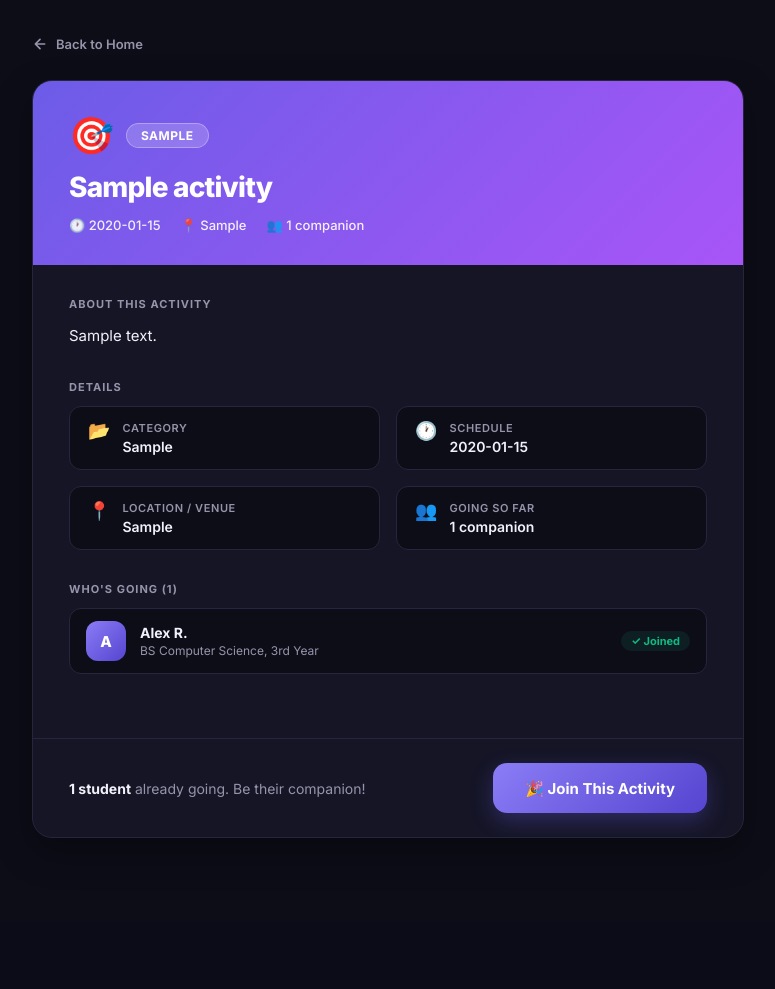
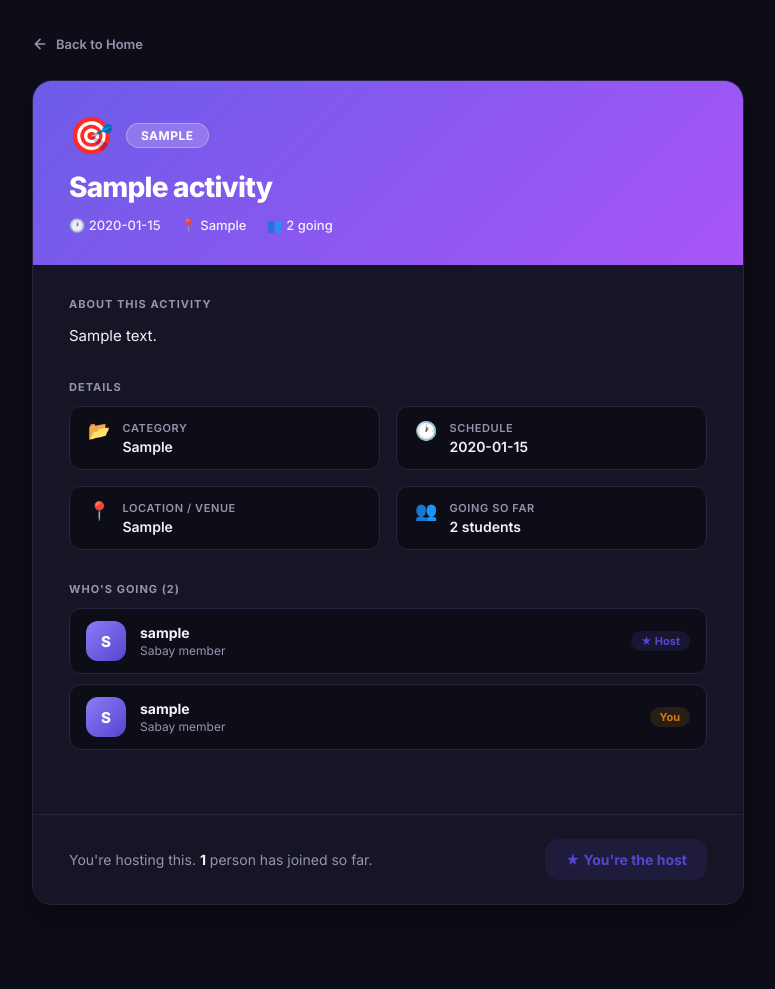
Before and after one commit to ddubyg/Sabay-, a Django app: page /home/activity/1/ in a window 1280 px wide. Shown: the part 76-1065 px from the top of the page, without its empty margins (252-1027 px from the left). Before the commit the page ends 914 px from the top, so only its background shows below. Run offline with Django 5.2, Linux system fonts and the light colour scheme; a user stored in the database is signed in; tables that the repository leaves empty hold one stand-in row (values such as "Sample post").

Commit message:
Add real join/leave for activities with Participation model
Joining used to just increment a counter, and the "Who's going" list
was hardcoded names. Now each join is a Participation row (unique per
user + activity), with separate POST-only join and leave endpoints.

- Host counts as going and cannot join their own activity
- Who's going lists the real host and participants with course/year
- Join section shows host / joined (Leave) / not joined states
- Home feed counts come from an annotated query (no N+1)
- Drop the fake participants_count field
- Register Activity and Participation in admin
- Tests for join, double join, leave, host, GET, login, feed count

Co-Authored-By: Claude Opus 5.5 <noreply@anthropic.com>

```diff
--- a/home/templates/home/activity_detail.html
+++ b/home/templates/home/activity_detail.html
@@ -269,7 +269,57 @@
             box-shadow: 0 12px 28px rgba(108, 92, 231, 0.4);
         }
 
+        .companion-badge.host {
+            background: rgba(108, 92, 231, 0.12);
+            color: var(--primary-dark);
+        }
+
+        .companion-badge.you {
+            background: rgba(245, 158, 11, 0.12);
+            color: #d97706;
+        }
+
+        .companions-empty {
+            padding: 16px;
+            border: 1px dashed var(--border);
+            border-radius: 12px;
+            color: var(--muted);
+            font-size: 13px;
+            text-align: center;
+        }
+
+        .leave-btn {
+            padding: 0 24px;
+            height: 50px;
+            border-radius: 14px;
+            background: transparent;
+            color: #ef4444;
+            border: 1px solid rgba(239, 68, 68, 0.35);
+            font-family: inherit;
+            font-size: 14px;
+            font-weight: 700;
+            cursor: pointer;
+            transition: background 0.15s;
+        }
+
+        .leave-btn:hover {
+            background: rgba(239, 68, 68, 0.08);
+        }
+
+        .hosting-pill {
+            padding: 12px 20px;
+            border-radius: 14px;
+            background: rgba(108, 92, 231, 0.1);
+            color: var(--primary-dark);
+            font-size: 14px;
+            font-weight: 700;
+        }
+
         @media (max-width: 600px) {
+            .leave-btn {
+                width: 100%;
+            }
+
             .info-grid {
                 grid-template-columns: 1fr;
             }
@@ -388,7 +438,7 @@
                     📍 {{ activity.location }}
                 </span>
                 <span class="detail-meta-item">
-                    👥 {{ activity.participants_count }} companion{{ activity.participants_count|pluralize }}
+                    👥 {{ activity.going_count }} going
                 </span>
             </div>
 
@@ -433,46 +483,78 @@
                     <span class="info-chip-icon">👥</span>
                     <div>
                         <div class="info-chip-label">Going So Far</div>
-                        <div class="info-chip-value">{{ activity.participants_count }} companion{{ activity.participants_count|pluralize }}</div>
+                        <div class="info-chip-value">{{ activity.going_count }} student{{ activity.going_count|pluralize }}</div>
                     </div>
                 </div>
 
             </div>
 
 
-            {% if companions %}
             <div class="companions-section">
-                <div class="detail-section-title">Who's Going ({{ companions|length }})</div>
+                <div class="detail-section-title">Who's Going ({{ activity.going_count }})</div>
                 <div class="companions-list">
-                    {% for initial, name, course in companions %}
+                    {% if activity.creator %}
                         <div class="companion-row">
-                            <div class="companion-avatar">{{ initial }}</div>
+                            <div class="companion-avatar">{{ activity.creator.username|first|upper }}</div>
                             <div>
-                                <div class="companion-name">{{ name }}</div>
-                                <div class="companion-course">{{ course }}</div>
+                                <div class="companion-name">{{ activity.creator.username }}</div>
+                                <div class="companion-course">{% firstof activity.creator.profile.course "Sabay member" %}{% if activity.creator.profile.year_level %}, {{ activity.creator.profile.year_level }}{% endif %}</div>
                             </div>
+                            <span class="companion-badge host">★ Host</span>
+                        </div>
+                    {% endif %}
+                    {% for p in participations %}
+                        <div class="companion-row">
+                            <div class="companion-avatar">{{ p.user.username|first|upper }}</div>
+                            <div>
+                                <div class="companion-name">{{ p.user.username }}</div>
+                                <div class="companion-course">{% firstof p.user.profile.course "Sabay member" %}{% if p.user.profile.year_level %}, {{ p.user.profile.year_level }}{% endif %}</div>
+                            </div>
+                            {% if p.user == request.user %}
+                                <span class="companion-badge you">You</span>
+                            {% else %}
                                 <span class="companion-badge">✓ Joined</span>
+                            {% endif %}
                         </div>
+                    {% empty %}
+                        <div class="companions-empty">No one has joined yet. Be the first!</div>
                     {% endfor %}
                 </div>
             </div>
-            {% endif %}
 
         </div>
 
 
         <!-- JOIN SECTION -->
         <div class="join-section">
+            {% if is_host %}
                 <div class="join-info">
-                <strong>{{ activity.participants_count }} student{{ activity.participants_count|pluralize }}</strong> already going. Be their companion!
+                    You're hosting this. <strong>{{ participations|length }}</strong> {{ participations|length|pluralize:"person has,people have" }} joined so far.
                 </div>
-            <form method="POST" action="{% url 'activity_detail' activity.id %}">
+                <span class="hosting-pill">★ You're the host</span>
+            {% elif has_joined %}
+                <div class="join-info">
+                    <strong>You're going!</strong> Plans changed? You can leave anytime.
+                </div>
+                <form method="POST" action="{% url 'leave_activity' activity.id %}">
                     {% csrf_token %}
-                <input type="hidden" name="action" value="join">
+                    <button type="submit" class="leave-btn">Leave Activity</button>
+                </form>
+            {% else %}
+                <div class="join-info">
+                    {% if activity.going_count %}
+                        <strong>{{ activity.going_count }} student{{ activity.going_count|pluralize }}</strong> already going. Be their companion!
+                    {% else %}
+                        Nobody's going yet. <strong>Be the first!</strong>
+                    {% endif %}
+                </div>
+                <form method="POST" action="{% url 'join_activity' activity.id %}">
+                    {% csrf_token %}
                     <button type="submit" class="join-btn">
                         🎉 Join This Activity
                     </button>
                 </form>
+            {% endif %}
         </div>
 
     </div>
--- a/home/templates/home/home.html
+++ b/home/templates/home/home.html
@@ -243,7 +243,7 @@
                         <div class="activity-info">
 
                             <span>
-                                ◉ <span class="participant-count">{{ activity.participants_count }}</span> companions
+                                ◉ <span class="participant-count">{{ activity.going_count }}</span> going
                             </span>
 
                             <span>
--- a/home/urls.py
+++ b/home/urls.py
@@ -6,4 +6,6 @@ urlpatterns = [
     path('', views.home_view, name='home'),
     path('create/', views.create_activity_view, name='create_activity'),
     path('activity/<int:pk>/', views.activity_detail_view, name='activity_detail'),
+    path('activity/<int:pk>/join/', views.join_activity_view, name='join_activity'),
+    path('activity/<int:pk>/leave/', views.leave_activity_view, name='leave_activity'),
 ]
--- a/home/views.py
+++ b/home/views.py
@@ -1,7 +1,10 @@
 from django.contrib import messages
 from django.contrib.auth.decorators import login_required
+from django.db import IntegrityError
+from django.db.models import Count
 from django.shortcuts import render, redirect, get_object_or_404
-from .models import Activity
+from django.views.decorators.http import require_POST
+from .models import Activity, Participation
 
 
 def get_or_seed_activities():
@@ -13,7 +16,6 @@ def get_or_seed_activities():
                 'location': 'CIT-U Library 3F',
                 'time': 'Today, 3:00 PM',
                 'description': 'Reviewing for Midterm Exam in Algorithms and Data Structures. Bring your notes and laptop!',
-                'participants_count': 3,
             },
             {
                 'title': 'Pick-up Basketball Game',
@@ -21,7 +23,6 @@ def get_or_seed_activities():
                 'location': 'Campus Gymnasium Court',
                 'time': 'Tomorrow, 5:00 PM',
                 'description': 'Casual 5v5 half-court or full-court games after class. All skill levels welcome!',
-                'participants_count': 5,
             },
             {
                 'title': 'Valorant 5-Stack Ranked',
@@ -29,7 +30,6 @@ def get_or_seed_activities():
                 'location': 'Discord / Online',
                 'time': 'Tonight, 8:00 PM',
                 'description': 'Ranked competitive climb tonight. Need 2 friendly chill teammates. Comms required!',
-                'participants_count': 3,
             },
             {
                 'title': 'Samgyup Lunch Treat',
@@ -37,7 +37,6 @@ def get_or_seed_activities():
                 'location': 'Korean BBQ Spot Near Campus',
                 'time': 'Friday, 12:30 PM',
                 'description': 'Unlimited samgyupsal buffet after our Friday classes. Splitting the bill evenly!',
-                'participants_count': 4,
             },
             {
                 'title': 'Carpool to IT Park',
@@ -45,7 +44,6 @@ def get_or_seed_activities():
                 'location': 'CIT-U Main Gate',
                 'time': 'Daily, 5:30 PM',
                 'description': 'Heading towards IT Park / Lahug after afternoon classes. Safe, comfortable ride.',
-                'participants_count': 2,
             },
             {
                 'title': 'Coffee & Chill / Coding',
@@ -53,13 +51,12 @@ def get_or_seed_activities():
                 'location': 'Cafe Talk Lounge',
                 'time': 'Thursday, 4:00 PM',
                 'description': 'Quiet productive cafe session with iced lattes and chill beats. Working on personal coding tasks.',
-                'participants_count': 3,
             },
         ]
         for item in initial_activities:
             Activity.objects.create(**item)
 
-    return Activity.objects.all()
+    return Activity.objects.annotate(participant_total=Count('participations'))
 
 
 @login_required
@@ -70,44 +67,61 @@ def home_view(request):
     })
 
 
+CATEGORY_EMOJIS = {
+    'study': '📚',
+    'sports': '🏀',
+    'gaming': '🎮',
+    'food': '🍜',
+    'commute': '🚗',
+    'hangout': '☕',
+}
+
+
 @login_required
 def activity_detail_view(request, pk):
-    activity = get_object_or_404(Activity, pk=pk)
-
-    if request.method == 'POST':
-        action = request.POST.get('action', '')
-        if action == 'join':
-            activity.participants_count += 1
-            activity.save()
-            messages.success(request, f'You joined "{activity.title}"! See you there 🎉')
-        return redirect('activity_detail', pk=pk)
-
-    # Build a companions list based on participants_count
-    companion_names = [
-        ('A', 'Alex R.', 'BS Computer Science, 3rd Year'),
-        ('M', 'Maria S.', 'BS Nursing, 2nd Year'),
-        ('J', 'Jake T.', 'BS Architecture, 4th Year'),
-        ('C', 'Carla M.', 'BS Psychology, 1st Year'),
-        ('R', 'Rico B.', 'BS Information Technology, 3rd Year'),
-        ('S', 'Sofia L.', 'BS Business Admin, 2nd Year'),
-    ]
-    companions = companion_names[:min(activity.participants_count, len(companion_names))]
-
-    category_emojis = {
-        'study': '📚',
-        'sports': '🏀',
-        'gaming': '🎮',
-        'food': '🍜',
-        'commute': '🚗',
-        'hangout': '☕',
-    }
-    emoji = category_emojis.get(activity.category.lower(), '🎯')
+    activity = get_object_or_404(Activity.objects.select_related('creator'), pk=pk)
+    participations = activity.participations.select_related('user', 'user__profile')
 
     return render(request, 'home/activity_detail.html', {
         'activity': activity,
-        'companions': companions,
-        'emoji': emoji,
+        'participations': participations,
+        'is_host': activity.is_host(request.user),
+        'has_joined': any(p.user_id == request.user.id for p in participations),
+        'emoji': CATEGORY_EMOJIS.get(activity.category.lower(), '🎯'),
     })
+
+
+@login_required
+@require_POST
+def join_activity_view(request, pk):
+    activity = get_object_or_404(Activity, pk=pk)
+
+    if activity.is_host(request.user):
+        messages.info(request, "You're hosting this activity, so you're already in.")
+        return redirect('activity_detail', pk=pk)
+
+    try:
+        _, created = Participation.objects.get_or_create(activity=activity, user=request.user)
+    except IntegrityError:
+        # Double-submit race: the row already exists.
+        created = False
+
+    if created:
+        messages.success(request, f'You joined "{activity.title}"! See you there 🎉')
+    else:
+        messages.info(request, "You've already joined this activity.")
+    return redirect('activity_detail', pk=pk)
+
+
+@login_required
+@require_POST
+def leave_activity_view(request, pk):
+    activity = get_object_or_404(Activity, pk=pk)
+    deleted, _ = Participation.objects.filter(activity=activity, user=request.user).delete()
+
+    if deleted:
+        messages.success(request, f'You left "{activity.title}".')
+    return redirect('activity_detail', pk=pk)
 
 
 @login_required
@@ -136,7 +150,6 @@ def create_activity_view(request):
             time=time,
             description=description,
             creator=request.user,
-            participants_count=1,
         )
 
         messages.success(request, 'New Sabay activity posted successfully!')
```
Also changed, not shown: home/admin.py (+17 -1 lines), home/models.py (+32 -1 lines), home/tests.py (+61 -1 lines), home/migrations/0002_participation.py (added). Lines whose indentation alone changed are shown as unchanged.
